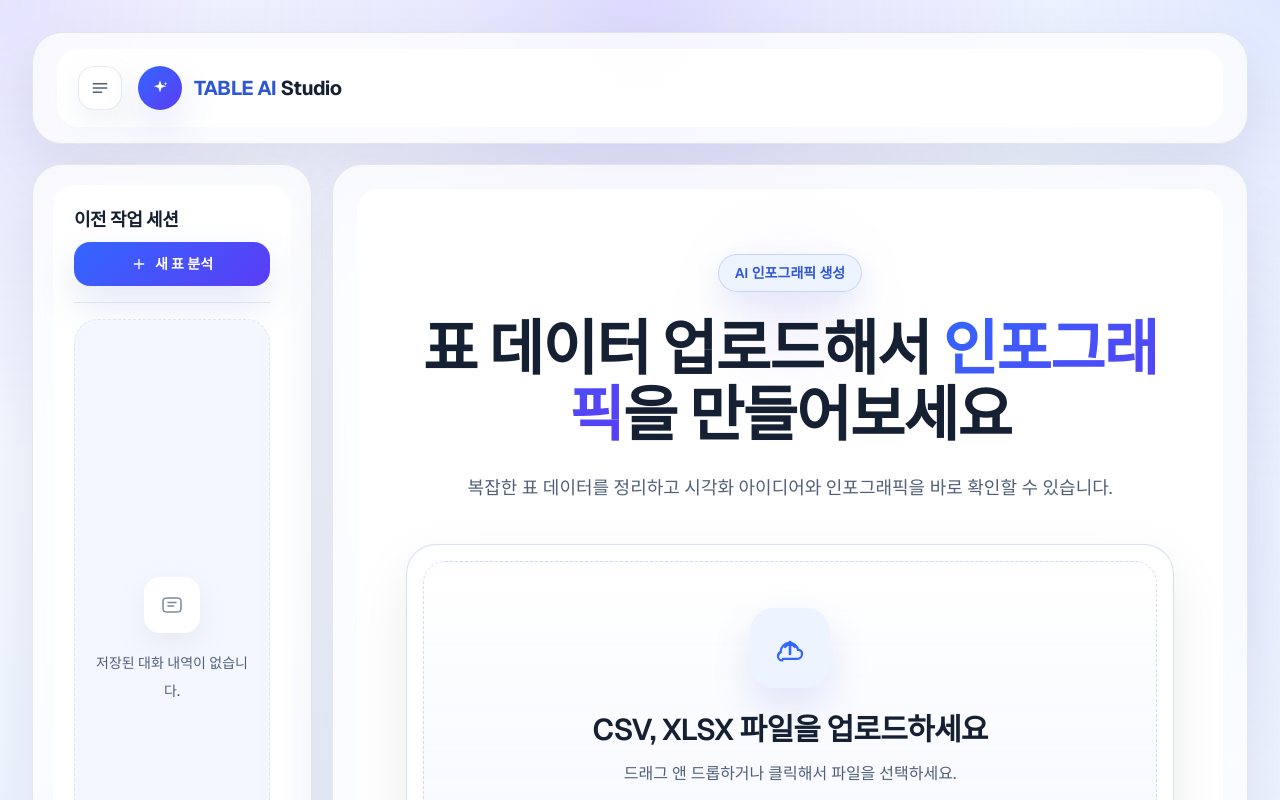
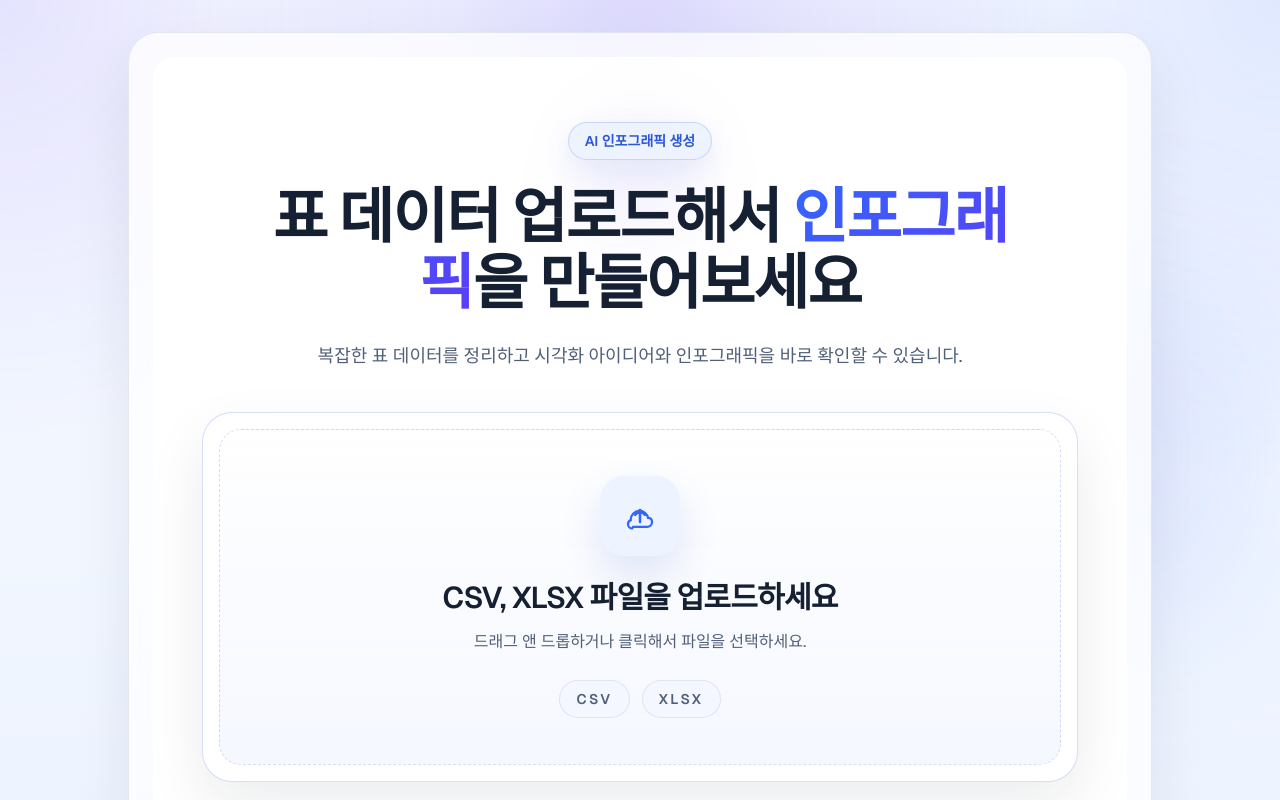
Before and after one commit to youngee28/layout_test, a Next.js app: page / in a window 1280 px wide. Shown: the top 800 px of the page. Built offline with nearby package versions, Linux system fonts and the light colour scheme.

Commit message:
feat: 홈페이지 상단바와 왼쪽 바 제거

```diff
--- a/components/home/home-landing-page.tsx
+++ b/components/home/home-landing-page.tsx
@@ -1,5 +1,3 @@
-import { AppLogo } from "@/components/home/app-logo";
-import { LandingSidebar } from "@/components/home/landing-sidebar";
 import { UploadCard } from "@/components/home/upload-card";
 
 export function HomeLandingPage() {
@@ -8,32 +6,8 @@ export function HomeLandingPage() {
       <div className="pointer-events-none absolute inset-x-0 top-0 h-80 bg-[radial-gradient(circle_at_top,var(--glow-hero),transparent_58%)]" />
       <div className="pointer-events-none absolute inset-y-20 right-0 w-72 bg-[radial-gradient(circle,var(--glow-side),transparent_66%)] blur-3xl" />
 
-      <div className="relative mx-auto flex min-h-[calc(100vh-2rem)] max-w-7xl flex-col gap-4 lg:gap-5">
-        <header className="rounded-[var(--radius-shell)] border border-[var(--border-subtle)] bg-[var(--surface-shell)] px-5 py-4 shadow-[var(--shadow-soft)] backdrop-blur-xl sm:px-6">
-          <div className="flex items-center gap-4 rounded-[calc(var(--radius-shell)-0.5rem)] border border-[var(--panel-border)] bg-[var(--surface-panel)] px-4 py-4 sm:px-5">
-            <button
-              type="button"
-              aria-label="메뉴 열기"
-              className="inline-flex size-11 items-center justify-center rounded-[calc(var(--radius-card)-0.5rem)] border border-[var(--border-subtle)] bg-[var(--surface-card)] text-[var(--text-secondary)] shadow-[var(--shadow-neutral-soft)]"
-            >
-              <svg
-                aria-hidden="true"
-                className="size-5"
-                viewBox="0 0 24 24"
-                fill="none"
-                xmlns="http://www.w3.org/2000/svg"
-              >
-                <path d="M4 7H20M4 12H20M4 17H14" stroke="currentColor" strokeWidth="1.8" strokeLinecap="round" />
-              </svg>
-            </button>
-            <AppLogo />
-          </div>
-        </header>
-
-        <div className="grid flex-1 gap-4 lg:grid-cols-[17.5rem_minmax(0,1fr)] lg:gap-5">
-          <LandingSidebar />
-
-          <main className="order-1 flex min-h-[38rem] items-center rounded-[var(--radius-shell)] border border-[var(--border-subtle)] bg-[var(--surface-shell)] p-4 shadow-[var(--shadow-soft)] backdrop-blur-xl sm:p-5 lg:order-2 lg:p-6">
+      <div className="relative mx-auto flex min-h-[calc(100vh-2rem)] max-w-7xl items-center justify-center">
+        <main className="flex min-h-[38rem] w-full max-w-5xl items-center rounded-[var(--radius-shell)] border border-[var(--border-subtle)] bg-[var(--surface-shell)] p-4 shadow-[var(--shadow-soft)] backdrop-blur-xl sm:p-5 lg:p-6">
           <section className="relative flex w-full flex-1 items-center justify-center overflow-hidden rounded-[calc(var(--radius-shell)-0.5rem)] border border-[var(--panel-border)] bg-[var(--surface-panel)] px-5 py-12 sm:px-8 lg:px-12 lg:py-16">
             <div className="pointer-events-none absolute left-1/2 top-14 h-32 w-32 -translate-x-1/2 rounded-full bg-[radial-gradient(circle,var(--glow-hero),transparent_70%)] blur-2xl" />
 
@@ -58,6 +32,5 @@ export function HomeLandingPage() {
         </main>
       </div>
     </div>
-    </div>
   );
 }
--- a/package.json
+++ b/package.json
@@ -7,7 +7,8 @@
     "build": "next build",
     "start": "next start",
     "lint": "eslint",
-    "generate:jsx": "bun scripts/generate-jsx.ts"
+    "generate:jsx": "bun scripts/generate-jsx.ts",
+    "generate:konva": "bun scripts/generate-konva.ts"
   },
   "dependencies": {
     "@google/genai": "^1.48.0",
```
Also changed, not shown: 1 other file (tests, documents, lock files or other folders). Lines whose indentation alone changed are shown as unchanged.
